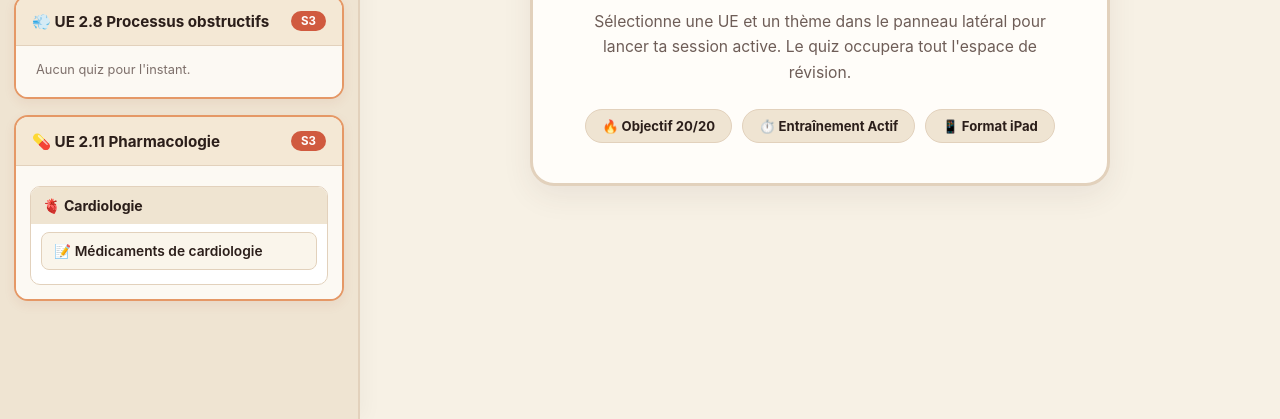
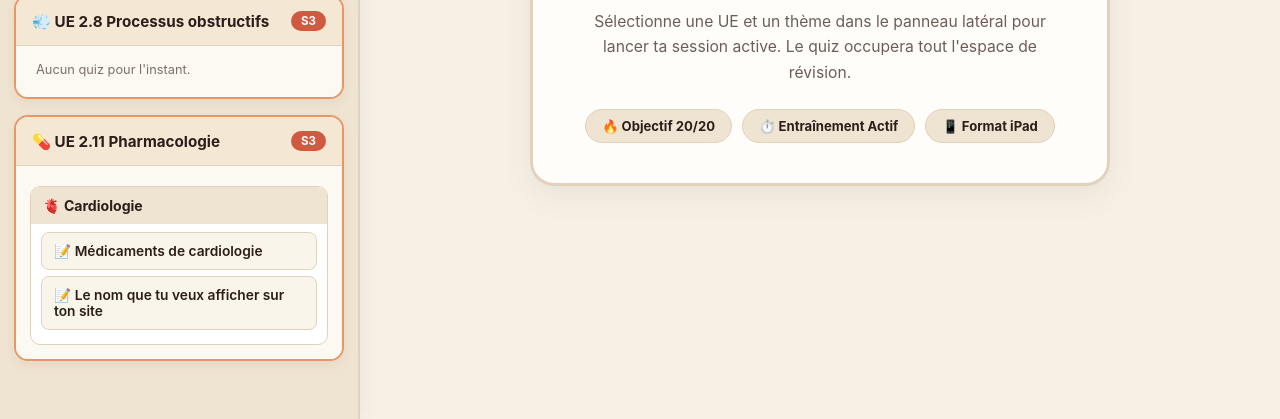
Before and after one commit to aisse4real/Revisions-ifsi-avc-jvr-25-28, a plain HTML site: page index.html in a window 1280 px wide. Shown: the part 381-800 px from the top of the page. Drawn offline with Linux system fonts and the light colour scheme.

Commit message:
Update index.html

```diff
--- a/index.html
+++ b/index.html
@@ -378,6 +378,12 @@
                     📝 Médicaments de cardiologie
                 </a>
             </li>
+            <li>
+    <a class="quiz-link" onclick="chargerQuiz('2.11/cardiologieqcm1.html', this)">
+        📝 Le nom que tu veux afficher sur ton site
+    </a>
+</li>
+
         </ul>
     </details>
 </div>
```
